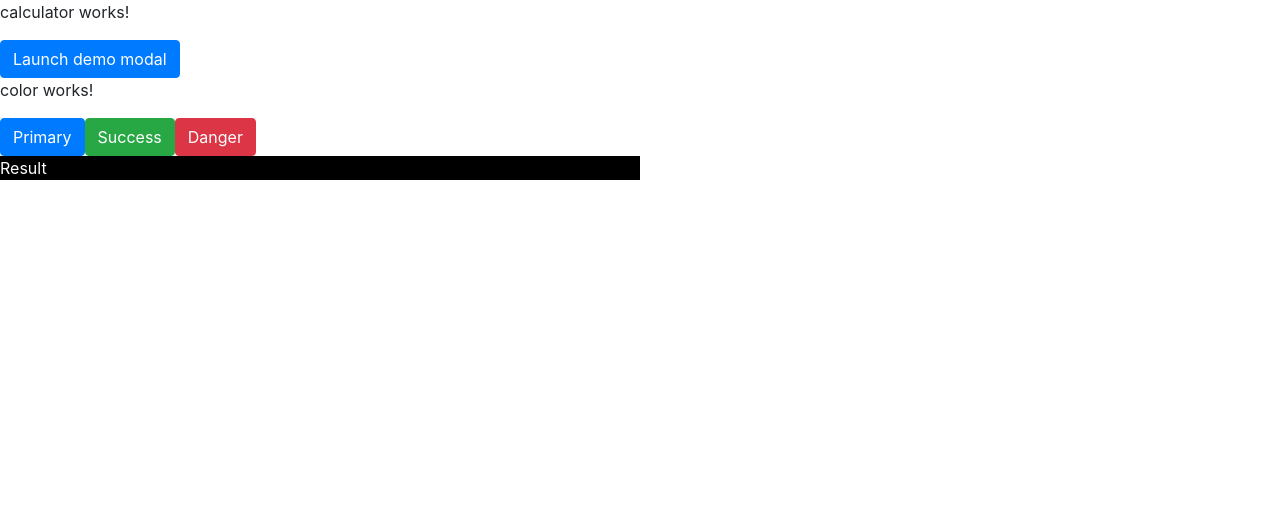
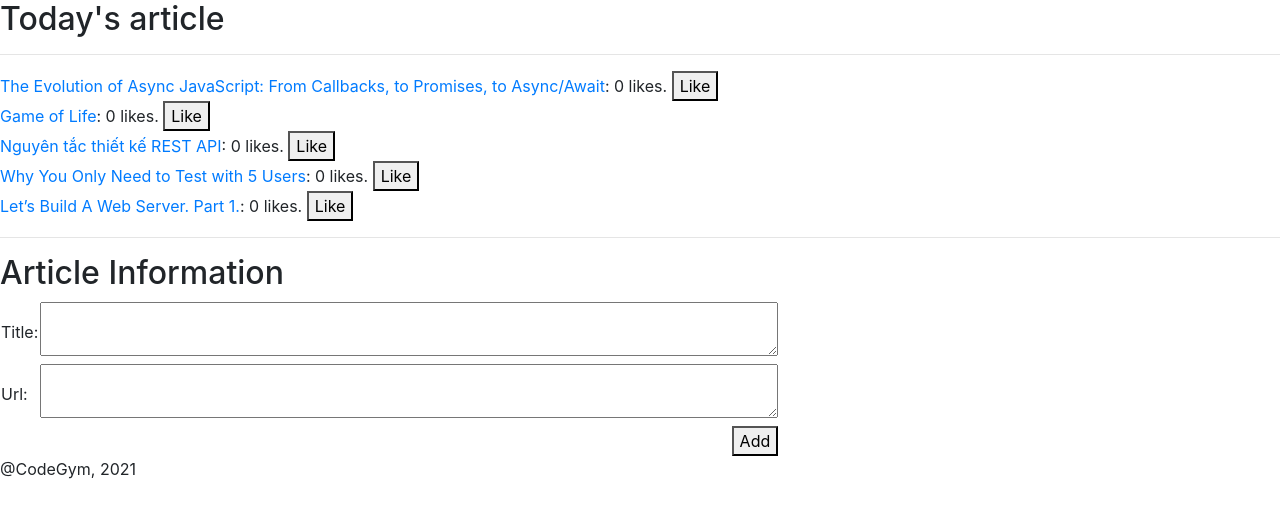
Before and after one commit to HoangVuong19/A0222I1-Module5-HoangVuong, an Angular app in the folder _03_angular/angular-overview/: page / in a window 1280 px wide. Shown: the top 518 px of the page. Built offline with nearby package versions, Linux system fonts and the light colour scheme.

Commit message:
done hackernews

```diff
--- a/_03_angular/angular-overview/src/app/app.component.html
+++ b/_03_angular/angular-overview/src/app/app.component.html
@@ -1,2 +1 @@
-<app-calculator></app-calculator>
-<app-color></app-color>
+<app-article></app-article>
--- a/_03_angular/angular-overview/src/app/app.module.ts
+++ b/_03_angular/angular-overview/src/app/app.module.ts
@@ -6,12 +6,16 @@ import { AppComponent } from './app.component';
 import { CalculatorComponent } from './calculator/calculator.component';
 import {FormsModule} from "@angular/forms";
 import { ColorComponent } from './color/color.component';
+import { ArticleComponent } from './hackernews/article/article.component';
+import { LikeComponent } from './hackernews/like/like.component';
 
 @NgModule({
   declarations: [
     AppComponent,
     CalculatorComponent,
-    ColorComponent
+    ColorComponent,
+    ArticleComponent,
+    LikeComponent
   ],
   imports: [
     BrowserModule,
--- /dev/null
+++ b/_03_angular/angular-overview/src/app/hackernews/article/article.component.html
@@ -0,0 +1,26 @@
+<h2>Today's article</h2>
+<hr>
+<div *ngFor="let art of articles">
+  <a href="{{art.url}}" target="_blank">{{art.title}}</a>: <app-like></app-like>
+</div>
+<hr>
+<div>
+  <h2>Article Information</h2>
+  <table>
+    <tr>
+      <td>Title:</td>
+      <td><textarea [(ngModel)]="article.title" cols="70"></textarea></td>
+    </tr>
+    <tr>
+      <td>Url:</td>
+      <td>
+        <textarea [(ngModel)]="article.url" cols="70"></textarea>
+      </td>
+    </tr>
+    <tr>
+      <td></td>
+      <td><button style="float: right" (click)="addNewArticle()">Add</button></td>
+    </tr>
+  </table>
+</div>
+@CodeGym, 2021
--- /dev/null
+++ b/_03_angular/angular-overview/src/app/hackernews/article/article.component.ts
@@ -0,0 +1,42 @@
+import { Component, OnInit } from '@angular/core';
+import {Article} from "../../../model/article";
+
+@Component({
+  selector: 'app-article',
+  templateUrl: './article.component.html',
+  styleUrls: ['./article.component.css']
+})
+export class ArticleComponent implements OnInit {
+  article: Article = {};
+  articles: Article[] = [
+    {
+      title: 'The Evolution of Async JavaScript: From Callbacks, to Promises, to Async/Await',
+      url: 'https://medium.freecodecamp.org/the-evolution-of-async-javascript-from-callbacks-to-promises-to-async-await-e73b047f2f40'
+    },
+    {
+      title: 'Game of Life',
+      url: 'https://thefullsnack.com/posts/game-of-life.html'
+    },
+    {
+      title: 'Nguyên tắc thiết kế REST API',
+      url: 'https://medium.com/eway/nguyên-tắc-thiết-kế-rest-api-23add16968d7'
+    },
+    {
+      title: 'Why You Only Need to Test with 5 Users',
+      url: 'https://www.nngroup.com/articles/why-you-only-need-to-test-with-5-users/'
+    },
+    {
+      title: 'Let’s Build A Web Server. Part 1.',
+      url: 'https://ruslanspivak.com/lsbaws-part1/'
+    }
+  ];
+
+  constructor() { }
+
+  ngOnInit(): void {
+  }
+
+  addNewArticle() {
+    this.articles.push(this.article);
+  }
+}
--- /dev/null
+++ b/_03_angular/angular-overview/src/app/hackernews/like/like.component.html
@@ -0,0 +1 @@
+{{like}} likes. <button (click)="likeThis()">Like</button>
--- /dev/null
+++ b/_03_angular/angular-overview/src/app/hackernews/like/like.component.ts
@@ -0,0 +1,19 @@
+import { Component, OnInit } from '@angular/core';
+
+@Component({
+  selector: 'app-like',
+  templateUrl: './like.component.html',
+  styleUrls: ['./like.component.css']
+})
+export class LikeComponent implements OnInit {
+  like = 0;
+  constructor() { }
+
+  ngOnInit(): void {
+  }
+
+  likeThis() {
+    this.like++;
+  }
+
+}
--- /dev/null
+++ b/_03_angular/angular-overview/src/model/article.ts
@@ -0,0 +1,4 @@
+export interface Article {
+  title?: string;
+  url?: string;
+}
```
Also changed, not shown: _03_angular/angular-overview/src/app/hackernews/article/article.component.css (added), _03_angular/angular-overview/src/app/hackernews/like/like.component.css (added).
